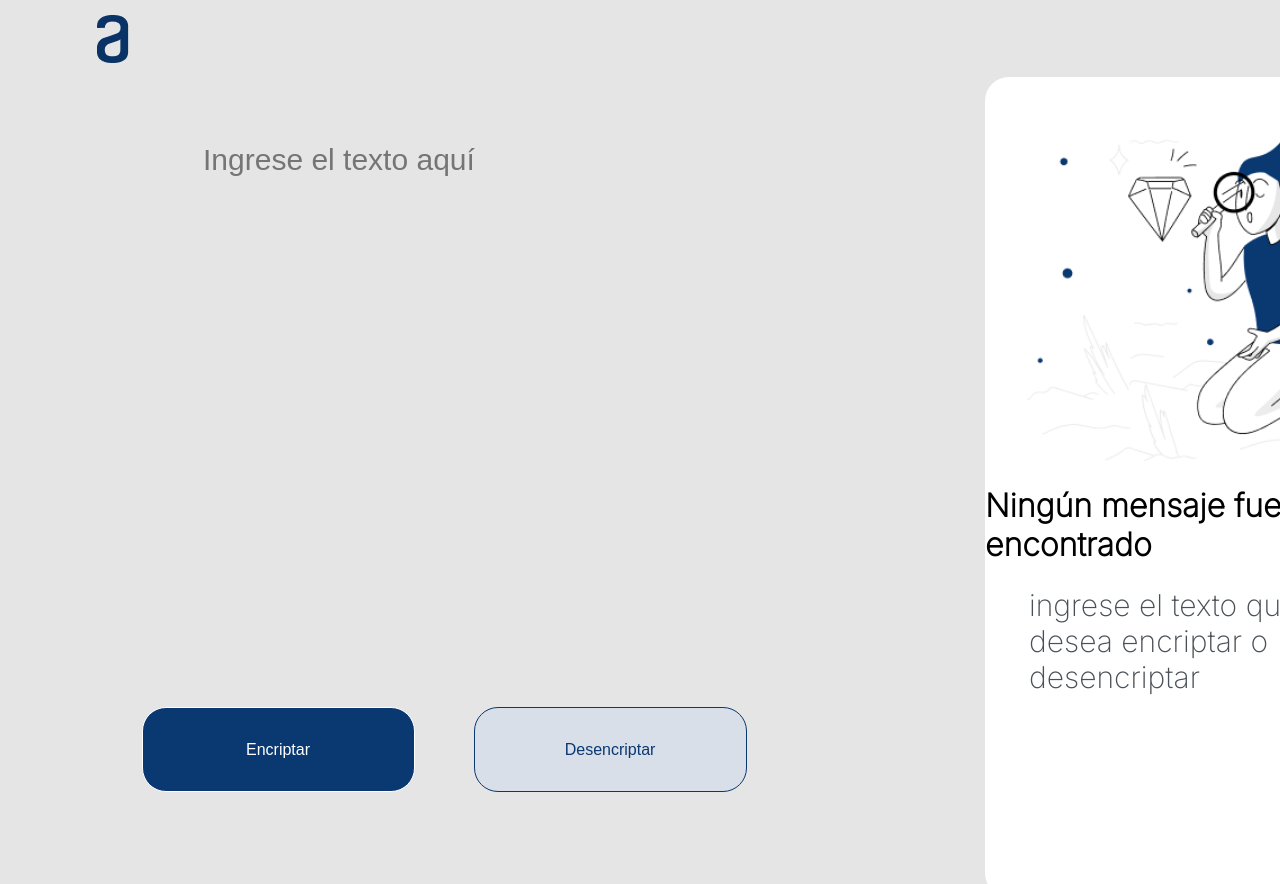
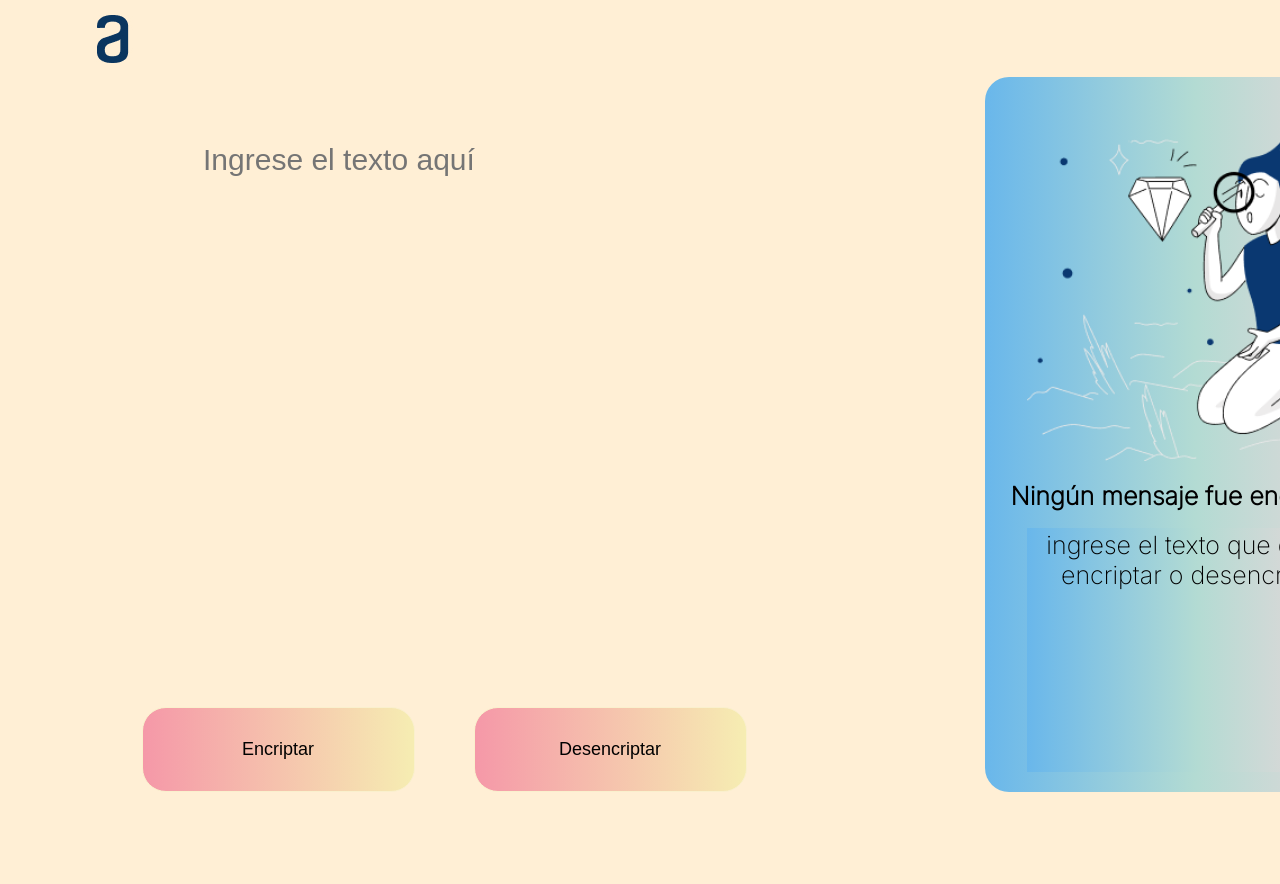
Before and after one commit to Danaviles99/challenge-1, a plain HTML site: page index.html in a window 1280 px wide. Shown: the top 884 px of the page. Drawn offline with Linux system fonts and the light colour scheme.

Commit message:
Update style.css

```diff
--- a/style.css
+++ b/style.css
@@ -14,7 +14,7 @@ body{
 	height: 900px;
   width: 1400px;
   padding: 5px;
-	background: #E5E5E5;
+	background: #FFEFD5;
 }
 .logo{
   width:68% ;
@@ -44,7 +44,8 @@ body{
 	font-size: 30px;
 	border-style:  none;
 	outline-style: none;
-	background: #E5E5E5
+	background: #FFEFD5;
+	word-wrap: break-word;
 }
 .left-button {
 	float: left;
@@ -55,17 +56,17 @@ body{
 #btn-encriptar{
 	padding: 24px;
 	width: 30%;
-	border: 1px solid;
+	border: 1px solid #faf0cd;
 	height: 50%;
 	border-radius: 24px;
 	margin-left: 15%;
 	background: #0A3871;
 	font-style: inter;
     font-weight: 400;
-   font-size: 16px;
+   font-size: 18px;
    line-height: 19px;
    text-align: center;
-   color: white;
+   background: linear-gradient(90deg, #f598a8, #f6edb2);
 }
 #btn-desencriptar{
 	padding: 24px;
@@ -76,11 +77,11 @@ body{
 	background: #D8DFE8;
 	font-style: inter;
   font-weight: 400;
-  font-size: 16px;
+  font-size: 18px;
   line-height: 19px;
   text-align: center;
-  color: #0A3871;
-  border: 1px solid #0A3871
+  background: linear-gradient(90deg, #f598a8, #f6edb2);
+  border: 1px solid #faf0cd;
 
 }
 .right{
@@ -88,7 +89,7 @@ body{
 	width: 30%;
 	height: auto;
 	border-radius: 24px;
-	background: #FFFFFF;
+	background: linear-gradient(90deg, #69b7eb, #b3dbd3, #f4d6db);
 	align-items: stretch;
   align-items: center;
   padding-bottom: 20px;
@@ -99,19 +100,23 @@ body{
 	width: 90%;
 	height: auto;
 }
+
 #texto {
+	text-align: center;
 	align-items: center;
 	align-content: center;
+	font-size: 25px;
 }
 #texto2{
+	text-align: center;
 	float: left;
 	margin-left: 10%;
-	color: #495057;
+	background: linear-gradient(90deg, #69b7eb, #b3dbd3, #f4d6db);
 	width: 80%;
 	height: auto;
 	border-style: none;
 	outline-style: none;
-	font-size: 30px;
+	font-size: 25px;
 	font-family: inter;
 	word-wrap: break-word;
 }
```
